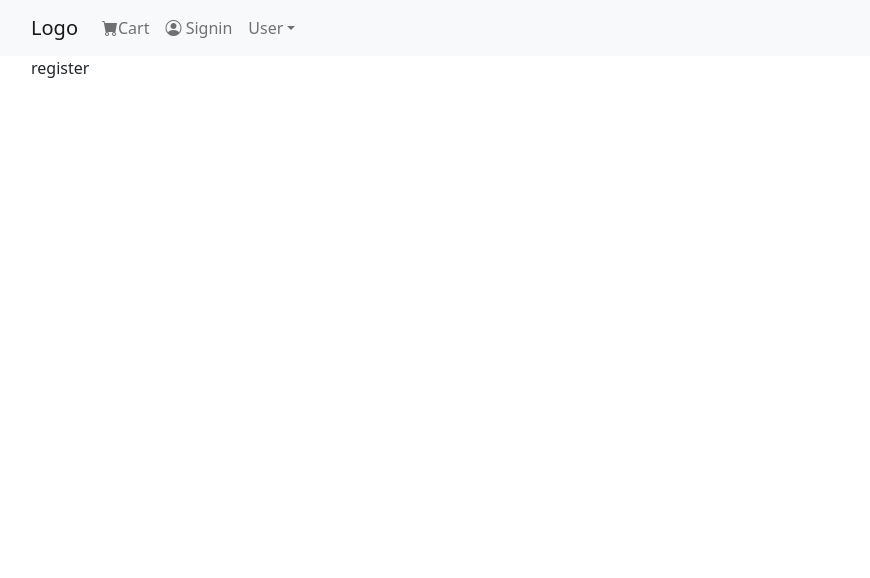
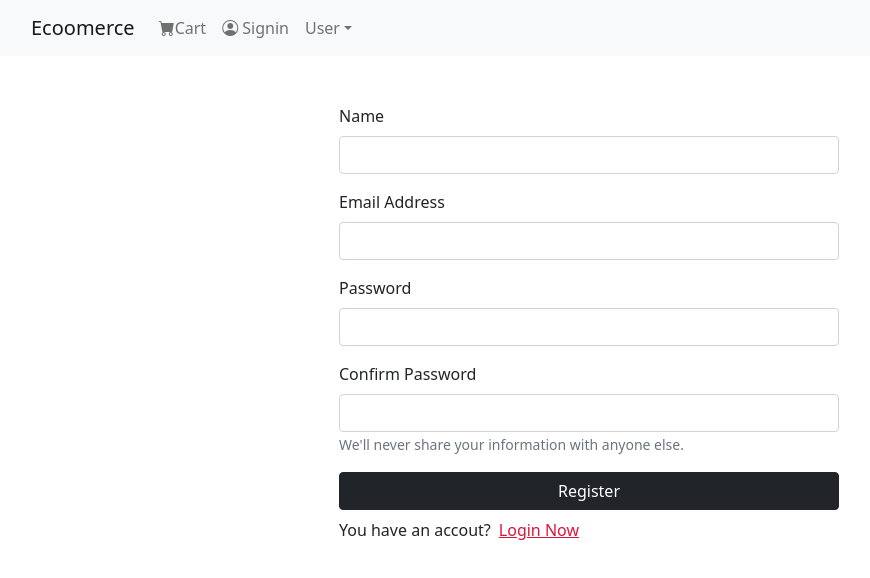
Before and after one commit to ewno92/ecommerce, a Next.js app: page /register in a window 1280 px wide. Shown: the top 578 px of the page, without its empty margins (51-921 px from the left). Built offline with nearby package versions, Linux system fonts and the light colour scheme.

Commit message:
register input box

```diff
--- a/components/Nbar.js
+++ b/components/Nbar.js
@@ -10,7 +10,7 @@ const Nbar = () => {
           <a className='navbar-brand"'>Logo</a>
         </Link> */}
         <Link href="/">
-          <a className="navbar-brand">Logo</a>
+          <a className="navbar-brand">Ecoomerce</a>
         </Link>
         {/* <Navbar.Brand href="/">Logo</Navbar.Brand> */}
         <Navbar.Toggle aria-controls="basic-navbar-nav" />
--- a/pages/register.js
+++ b/pages/register.js
@@ -1,8 +1,83 @@
 import React from "react";
-import { Container } from "react-bootstrap";
+import Head from "next/head";
+import Link from "next/link";
+import { Container, Form, Button } from "react-bootstrap";
+import { useState } from "react";
 
 const Register = () => {
-  return <Container>register</Container>;
+  const initialState = { name: "", email: "", password: "", cf_password: "" };
+  const [userData, setUserData] = useState(initialState);
+  const { name, email, password, cf_password } = userData;
+
+  const handleChangeInput = (e) => {
+    const { name, value } = e.target;
+    setUserData({ ...userData, [name]: value });
+    console.log(userData);
+  };
+
+  const handleSubmit = (e) => {
+    e.preventDefault();
+    console.log(userData);
+  };
+
+  return (
+    <Container>
+      <Head>
+        <title>Register Page</title>
+      </Head>
+      <Form
+        className="mx-auto mt-5"
+        style={{ maxWidth: "500px" }}
+        onSubmit={handleSubmit}
+      >
+        <div className="form-group mb-3" controlId="name">
+          <Form.Label>Name</Form.Label>
+          <Form.Control type="text" name="name" onChange={handleChangeInput} />
+        </div>
+        <Form.Group className="mb-3" controlId="email">
+          <Form.Label>Email Address</Form.Label>
+          <Form.Control
+            type="email"
+            name="email"
+            onChange={handleChangeInput}
+          />
+        </Form.Group>
+        <Form.Group className="mb-3" controlId="formBasicPassword">
+          <Form.Label>Password</Form.Label>
+          <Form.Control
+            type="password"
+            name="password"
+            onChange={handleChangeInput}
+          />
+        </Form.Group>
+
+        <Form.Group className="mb-3" controlId="formBasicPassword">
+          <Form.Label>Confirm Password</Form.Label>
+          <Form.Control
+            type="password"
+            name="cf_password"
+            onChange={handleChangeInput}
+          />
+          <Form.Text className="text-muted">
+            We'll never share your information with anyone else.
+          </Form.Text>
+        </Form.Group>
+
+        <Button variant="primary btn-dark w-100" type="submit">
+          Register
+        </Button>
+
+        <p className="my-2">
+          You have an accout?
+          <Link href="/signin">
+            <a className="mx-2" style={{ color: "crimson" }}>
+              Login Now
+            </a>
+          </Link>
+        </p>
+      </Form>
+    </Container>
+  );
 };
 
 export default Register;
```
